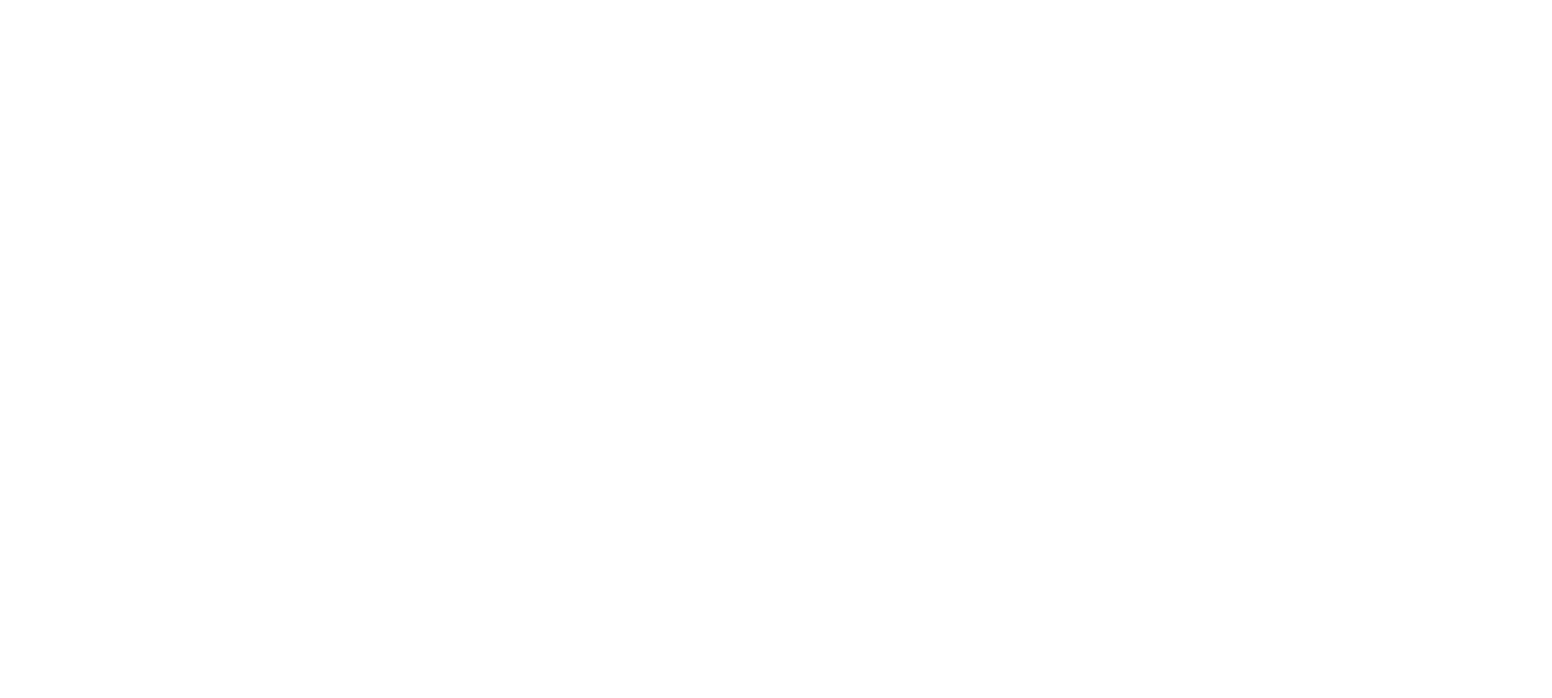
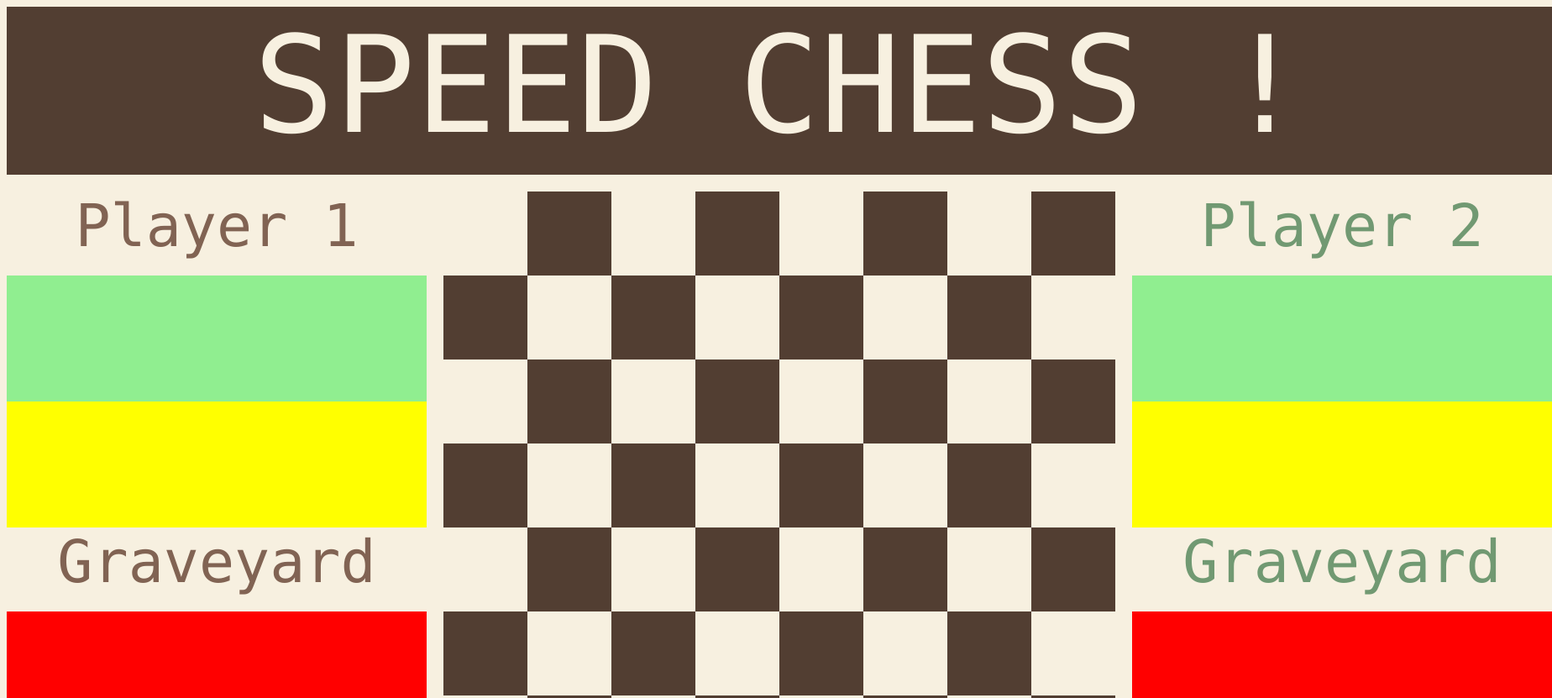
Before and after one commit to emmauscc/collaborative-project-team-joe, a plain HTML site: page index.html in a window 1280 px wide. Shown: the top 831 px of the page at 84% size, 1848 px wide, since content can reach past the window. Before the commit the page ends 800 px from the top, so only its background shows below. Drawn offline with Linux system fonts and the light colour scheme.

Commit message:
INTERFACE! mostly

```diff
--- a/index.html
+++ b/index.html
@@ -9,3 +9,44 @@
     <script src="jquery.js"></script>
     <script src="script.js"></script>
 </head>
+
+<body>
+
+    <div class='container'>
+
+        <div class='title'> SPEED CHESS ! </div>
+
+        <div class='banner'></div>
+
+        <div class='sideBox'>
+            <div id='left' class='topBox'>
+                <div id='p1' class='subtitle'>Player 1</div>
+                <div id='p1' class='timer'></div>
+            </div>
+            <div id='left' class='bottomBox'>
+                <div id='p1' class='subtitle'>Graveyard</div>
+                <div class='square'></div>
+            </div>
+        </div>
+
+
+
+        <div class='board'></div>
+
+        <div class='sideBox'>
+            <div id='right' class='topBox'>
+                <div id='p2' class='subtitle'>Player 2</div>
+                <div id='p2' class='timer'></div>
+            </div>
+            <div id='right' class='bottomBox'>
+                <div id='p2' class='subtitle'>Graveyard</div>
+            </div>
+        </div>
+
+
+
+
+    </div>
+
+</body>
+</html>
--- a/script.js
+++ b/script.js
@@ -27,8 +27,12 @@ $(document).ready(function(){
         for(j=0; j<8; j++){
             if((i%2==0) == (j%2==1)){
                 colour = "black";
+                $('.board').append("<div id='"+i+j+"' class='squareBrown'></div>");
+                console.log('IT WORKED!!!');
             }else{
                 colour = "white";
+                $('.board').append("<div id='"+i+j+"' class='squareWhite'></div>");
+                console.log('IT WORKED!!!');
             }
             row.push(new square(j, piece, colour));
         }
--- a/style.css
+++ b/style.css
@@ -0,0 +1,127 @@
+body{
+    background-color:#f7f0e0;
+}
+
+#p1{
+    color: #816353;
+}
+
+#p2{
+    color: #719972;
+}
+
+#left{
+    float: left;
+}
+
+#right{
+    float: right;
+}
+
+.container{
+    height: 1020px;
+    width: 1840px;
+    background-color: black;
+    float: left;
+    font-family: "Monaco", monospace;
+    text-align: center;
+
+}
+
+.title{
+    height: 200px;
+    width: 1840px;
+    color: #f7f0e0;
+    background-color:#523e32;
+    float: left;
+    font-family: "Monaco", monospace;
+    text-align: center;
+    font-size: 160px;
+
+}
+
+.banner{
+    height: 20px;
+    width: 1840px;
+    background-color: #f7f0e0;
+    float: left;
+    font-family: "Monaco", monospace;
+    text-align: center;
+    font-size: 160px;
+
+}
+
+.bottomBox{
+    height: 400px;
+    width: 500px;
+    background-color: red;
+    font-family: "Monaco", monospace;
+    text-align: center;
+
+}
+
+.topBox{
+    height: 400px;
+    width: 500px;
+    background-color: yellow;
+    font-family: "Monaco", monospace;
+    text-align: center;
+
+}
+
+.sideBox{
+    height: 800px;
+    width: 520px;
+    background-color: #f7f0e0;
+    float: left;
+    font-family: "Monaco", monospace;
+    text-align: center;
+}
+
+.subtitle{
+    height: 100px;
+    width: 500px;
+    background-color: #f7f0e0;
+    float: left;
+    font-family: "Monaco", monospace;
+    text-align: center;
+    font-size: 70px;
+}
+
+.timer{
+    height: 150px;
+    width: 500px;
+    background-color: lightgreen;
+    float: left;
+    font-family: "Monaco", monospace;
+    text-align: center;
+    font-size: 70px;
+}
+
+.board{
+    height: 800px;
+    width: 800px;
+    background-color:#f7f0e0;
+    float: left;
+    font-family: "Monaco", monospace;
+    text-align: center;
+
+}
+
+.squareWhite{
+    height: 100px;
+    width: 100px;
+    float: left;
+    font-family: "Monaco", monospace;
+    text-align: center;
+    background-color: #f7f0e0;
+}
+
+.squareBrown{
+    height: 100px;
+    width: 100px;
+    float: left;
+    font-family: "Monaco", monospace;
+    text-align: center;
+    background-color: #523e32;
+}
```
